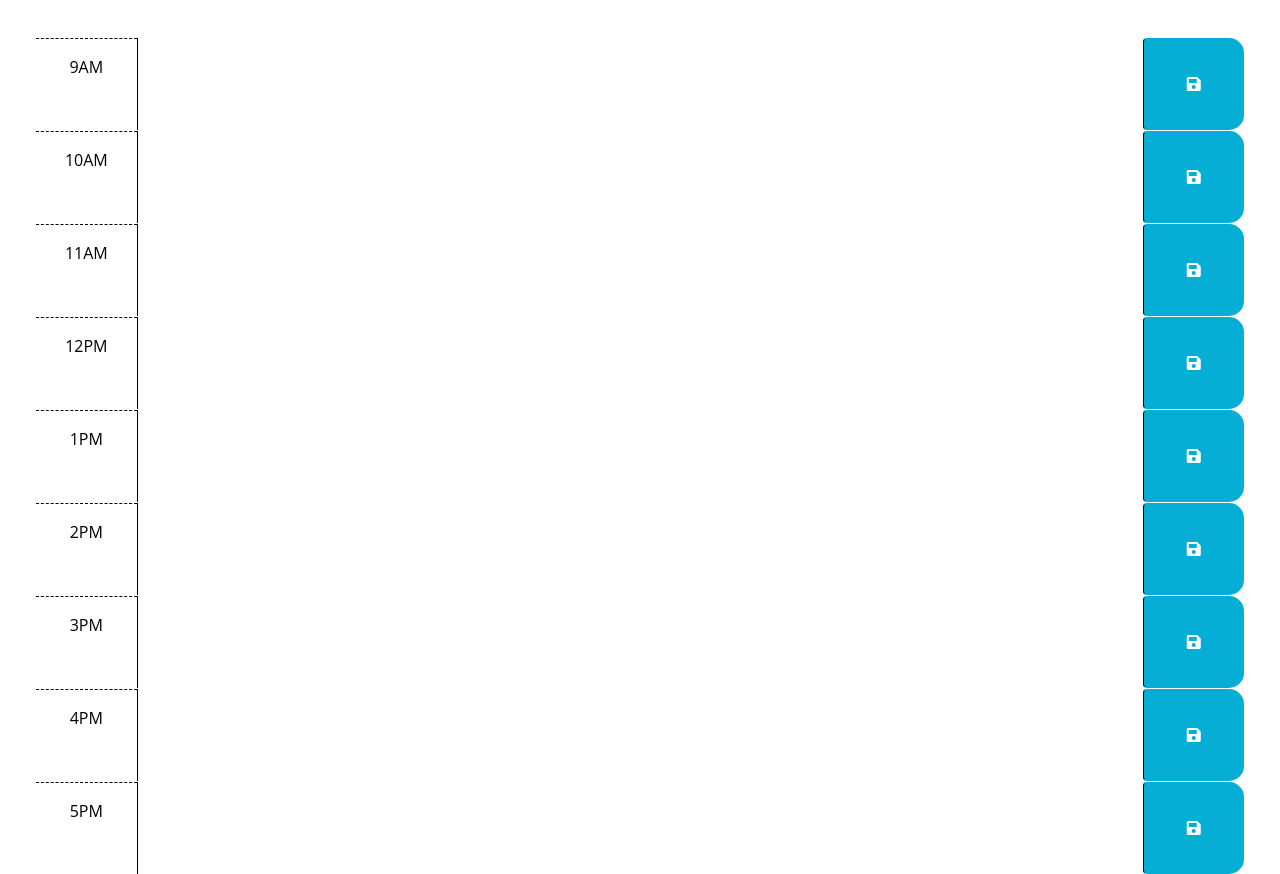
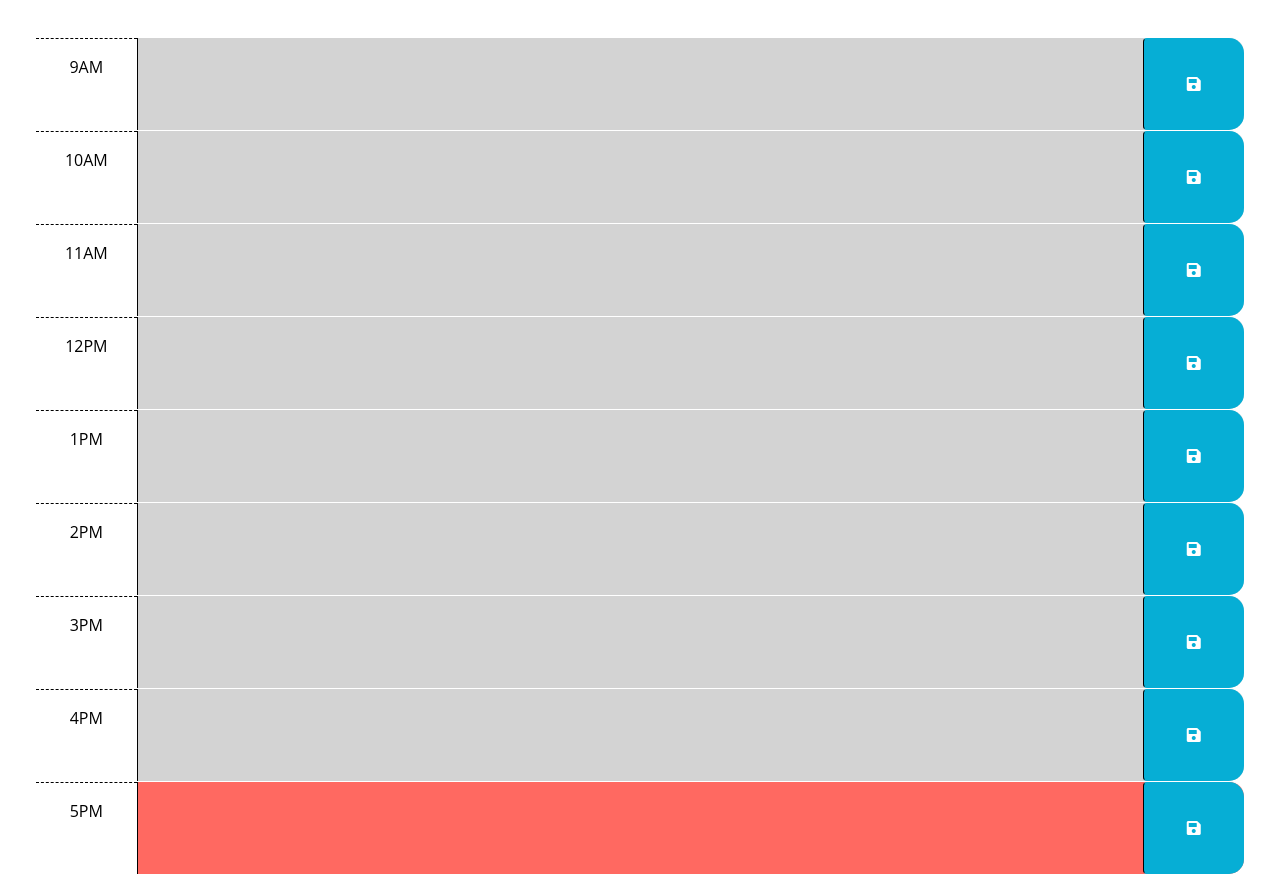
Before and after one commit to codeandlift706/Daily-Scheduler, a plain HTML site: page index.html in a window 1280 px wide. Shown: the part 260-1134 px from the top of the page. Drawn offline with nearby package versions, Linux system fonts and the light colour scheme.

Commit message:
completed allTextBox formula

```diff
--- a/index.html
+++ b/index.html
@@ -31,18 +31,8 @@
       <p id="currentDay" class="lead"></p>
     </header>
     <div class="container-fluid px-5">
-      <!-- Use class for "past", "present", and "future" to apply styles to the
-        time-block divs accordingly. The javascript will need to do this by
-        adding/removing these classes on each div by comparing the hour in the
-        id to the current hour. The html provided below is meant to be an example
-        demonstrating how the css provided can be leveraged to create the
-        desired layout and colors. The html below should be removed or updated
-        in the finished product. Remember to delete this comment once the
-        code is implemented.
-        -->
 
-      <!-- Example of a past time block. The "past" class adds a gray background color. -->
-      <div id="hour-9" class="row time-block">
+      <div id="hour-09" class="row time-block">
         <div class="col-2 col-md-1 hour text-center py-3">9AM</div>
         <textarea class="col-8 col-md-10 description" rows="3"> </textarea>
         <button class="btn saveBtn col-2 col-md-1" aria-label="save">
@@ -50,7 +40,6 @@
         </button>
       </div>
 
-      <!-- Example of a present time block. The "present" class adds a red background color. -->
       <div id="hour-10" class="row time-block">
         <div class="col-2 col-md-1 hour text-center py-3">10AM</div>
         <textarea class="col-8 col-md-10 description" rows="3"> </textarea>
@@ -59,7 +48,6 @@
         </button>
       </div>
 
-      <!-- Example of a future time block. The "future" class adds a green background color. -->
       <div id="hour-11" class="row time-block">
         <div class="col-2 col-md-1 hour text-center py-3">11AM</div>
         <textarea class="col-8 col-md-10 description" rows="3"> </textarea>
@@ -67,7 +55,6 @@
           <i class="fas fa-save" aria-hidden="true"></i>
         </button>
       </div>
-
 
       <div id="hour-12" class="row time-block">
         <div class="col-2 col-md-1 hour text-center py-3">12PM</div>
@@ -77,7 +64,6 @@
         </button>
       </div>
 
-
       <div id="hour-13" class="row time-block">
         <div class="col-2 col-md-1 hour text-center py-3">1PM</div>
         <textarea class="col-8 col-md-10 description" rows="3"> </textarea>
@@ -86,7 +72,6 @@
         </button>
       </div>
 
-
       <div id="hour-14" class="row time-block">
         <div class="col-2 col-md-1 hour text-center py-3">2PM</div>
         <textarea class="col-8 col-md-10 description" rows="3"> </textarea>
@@ -94,7 +79,6 @@
           <i class="fas fa-save" aria-hidden="true"></i>
         </button>
       </div>
-
 
         <div id="hour-15" class="row time-block">
           <div class="col-2 col-md-1 hour text-center py-3">3PM</div>
--- a/script.js
+++ b/script.js
@@ -2,9 +2,9 @@ var buttonEl = $('.saveBtn');
 var textContainerEl = $('textarea');
 var allTextBox = $('.time-block');
 
-
 $(function () {
   buttonEl.click(function () { //assigns click function to all buttonEl
+    console.log("Hello");
     textContainerEl.each(function () { //get all textarea elements, go through each one
 
       var value = $(this).val(); //get the value of this, textarea
@@ -16,38 +16,34 @@ $(function () {
     )
   })
 
-
-
   //yields each text from local storage
   textContainerEl.each(function () {
     var value = localStorage.getItem(name);
     var name = $(this).parent().attr('id');
 
-    $(this).val(value)
+    $(this).val(value);
   })
 
-
   allTextBox.each(function () { //takes each of the divs
-    var timeValue = parseItn($(this).attr('id').split("-",[])); //locate each id and split
+    var timeValue = $(this).attr('id').split("-")[1]; //locate each id and split
 
     console.log(timeValue);
+    console.log(typeof timeValue);
     currentHour = (dayjs().format("HH"));
+    console.log(currentHour);
+    console.log(typeof currentHour);
 
-    for (var i = 0; i < timeValue.length; i++) {
-      if (timeValue[0] === currentHour) {
-        allTextBox.addClass("present");
+      if (timeValue == currentHour) {
+        $(this).addClass("present");
       }
-      if (timeValue[0] < currentHour) {
-        allTextBox.addClass("past");
+      else if (timeValue < currentHour) {
+        $(this).addClass("past");
       }
-      if (timeValue[0] > currentHour) {
-        allTextBox.addClass("future");
+      else if (timeValue > currentHour) {
+        $(this).addClass("future");
       }
-
-    }
   })
 })
 
-
 var currentDate = dayjs();
 $('#currentDay').text(currentDate.format('dddd, MMMM D YYYY'));
```
